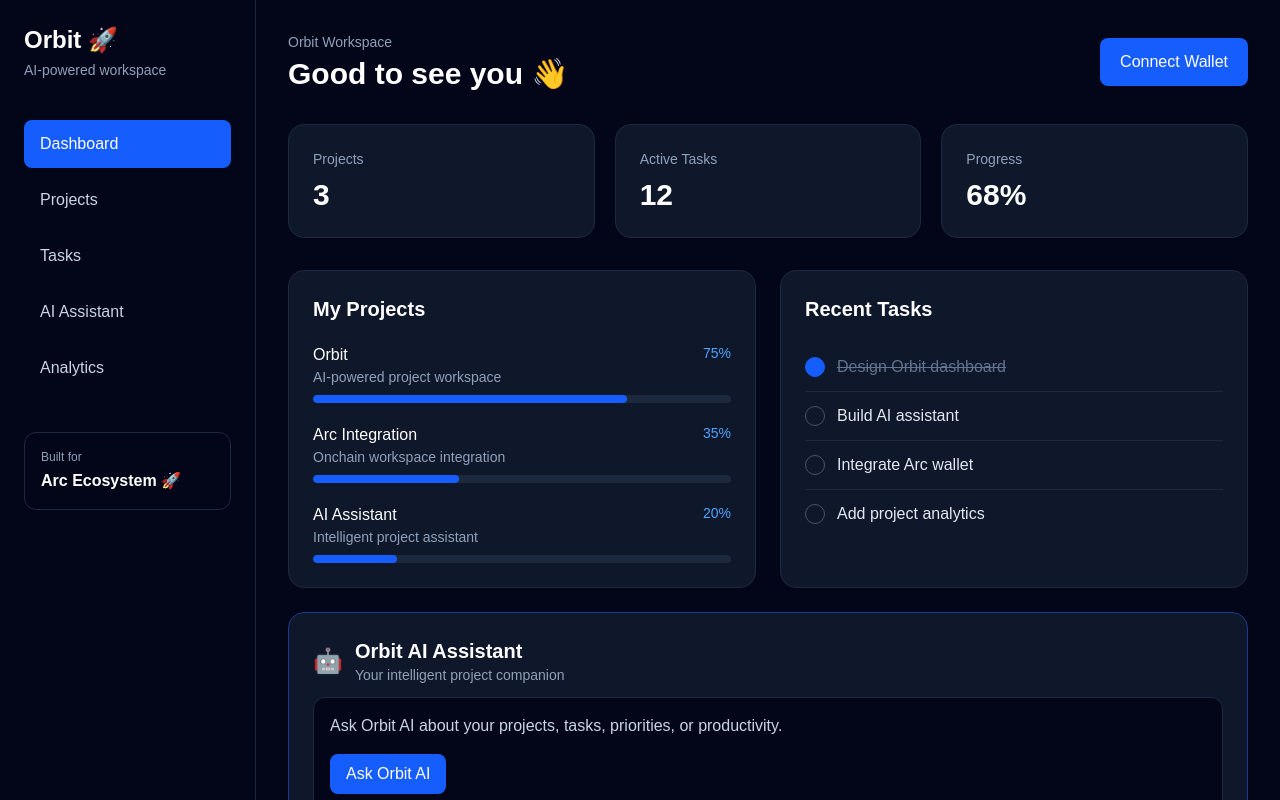
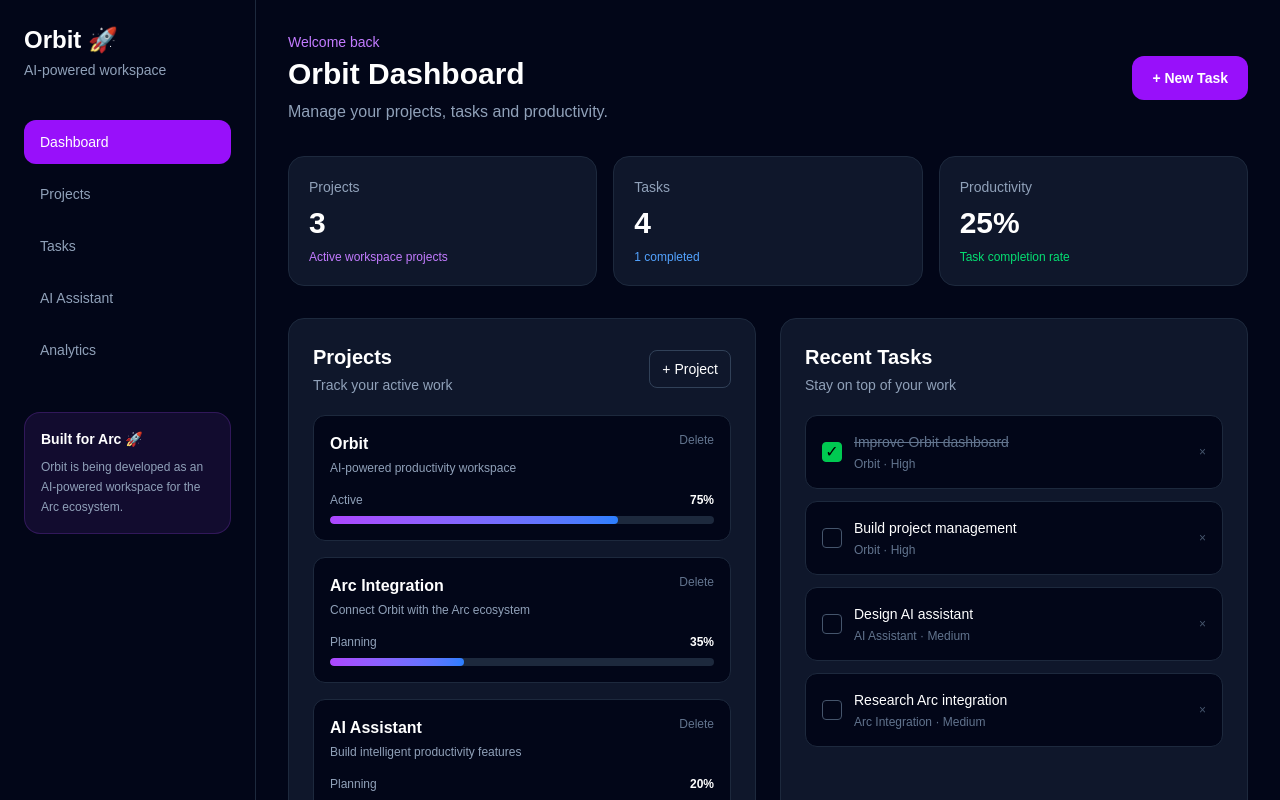
Before and after one commit to Yuvan2017/orbit, a Next.js app: page /dashboard in a window 1280 px wide. Shown: the top 800 px of the page. Built offline with nearby package versions, Linux system fonts and the light colour scheme.

Commit message:
Enhance dashboard with project and task management
Added state management for projects and tasks with corresponding types. Updated the dashboard layout and functionality to include project and task forms.

```diff
--- a/app/dashboard/page.tsx
+++ b/app/dashboard/page.tsx
@@ -1,38 +1,178 @@
 "use client";
 
-import { useState } from "react";
+import { useMemo, useState } from "react";
+
+type Project = {
+  id: number;
+  name: string;
+  description: string;
+  progress: number;
+  status: "Active" | "Planning" | "Completed";
+};
+
+type Task = {
+  id: number;
+  title: string;
+  project: string;
+  priority: "High" | "Medium" | "Low";
+  completed: boolean;
+};
 
 export default function Dashboard() {
   const [active, setActive] = useState("Dashboard");
 
-  const menu = [
+  const [projects, setProjects] = useState<Project[]>([
+    {
+      id: 1,
+      name: "Orbit",
+      description: "AI-powered productivity workspace",
+      progress: 75,
+      status: "Active",
+    },
+    {
+      id: 2,
+      name: "Arc Integration",
+      description: "Connect Orbit with the Arc ecosystem",
+      progress: 35,
+      status: "Planning",
+    },
+    {
+      id: 3,
+      name: "AI Assistant",
+      description: "Build intelligent productivity features",
+      progress: 20,
+      status: "Planning",
+    },
+  ]);
+
+  const [tasks, setTasks] = useState<Task[]>([
+    {
+      id: 1,
+      title: "Improve Orbit dashboard",
+      project: "Orbit",
+      priority: "High",
+      completed: true,
+    },
+    {
+      id: 2,
+      title: "Build project management",
+      project: "Orbit",
+      priority: "High",
+      completed: false,
+    },
+    {
+      id: 3,
+      title: "Design AI assistant",
+      project: "AI Assistant",
+      priority: "Medium",
+      completed: false,
+    },
+    {
+      id: 4,
+      title: "Research Arc integration",
+      project: "Arc Integration",
+      priority: "Medium",
+      completed: false,
+    },
+  ]);
+
+  const [showProjectForm, setShowProjectForm] = useState(false);
+  const [showTaskForm, setShowTaskForm] = useState(false);
+
+  const [newProject, setNewProject] = useState("");
+  const [newTask, setNewTask] = useState("");
+
+  const completedTasks = tasks.filter((task) => task.completed).length;
+
+  const progress = useMemo(() => {
+    if (tasks.length === 0) return 0;
+    return Math.round((completedTasks / tasks.length) * 100);
+  }, [tasks, completedTasks]);
+
+  function addProject() {
+    if (!newProject.trim()) return;
+
+    setProjects([
+      ...projects,
+      {
+        id: Date.now(),
+        name: newProject,
+        description: "New Orbit project",
+        progress: 0,
+        status: "Planning",
+      },
+    ]);
+
+    setNewProject("");
+    setShowProjectForm(false);
+  }
+
+  function addTask() {
+    if (!newTask.trim()) return;
+
+    setTasks([
+      ...tasks,
+      {
+        id: Date.now(),
+        title: newTask,
+        project: "Orbit",
+        priority: "Medium",
+        completed: false,
+      },
+    ]);
+
+    setNewTask("");
+    setShowTaskForm(false);
+  }
+
+  function toggleTask(id: number) {
+    setTasks(
+      tasks.map((task) =>
+        task.id === id
+          ? { ...task, completed: !task.completed }
+          : task
+      )
+    );
+  }
+
+  function deleteProject(id: number) {
+    setProjects(projects.filter((project) => project.id !== id));
+  }
+
+  function deleteTask(id: number) {
+    setTasks(tasks.filter((task) => task.id !== id));
+  }
+
+  return (
+    <main className="min-h-screen bg-slate-950 text-white">
+      <div className="flex min-h-screen">
+
+        {/* SIDEBAR */}
+        <aside className="hidden w-64 border-r border-slate-800 bg-slate-950 p-6 md:block">
+          <div className="mb-10">
+            <h1 className="text-2xl font-bold">
+              Orbit <span className="text-purple-400">🚀</span>
+            </h1>
+            <p className="mt-1 text-sm text-slate-400">
+              AI-powered workspace
+            </p>
+          </div>
+
+          <nav className="space-y-2">
+            {[
               "Dashboard",
               "Projects",
               "Tasks",
               "AI Assistant",
               "Analytics",
-  ];
-
-  return (
-    <main className="min-h-screen bg-slate-950 text-white flex">
-      {/* Sidebar */}
-      <aside className="w-64 border-r border-slate-800 bg-slate-950 p-6">
-        <div className="mb-10">
-          <h1 className="text-2xl font-bold">Orbit 🚀</h1>
-          <p className="text-sm text-slate-400 mt-1">
-            AI-powered workspace
-          </p>
-        </div>
-
-        <nav className="space-y-2">
-          {menu.map((item) => (
+            ].map((item) => (
               <button
                 key={item}
                 onClick={() => setActive(item)}
-              className={`w-full text-left px-4 py-3 rounded-lg transition ${
+                className={`w-full rounded-xl px-4 py-3 text-left text-sm transition ${
                   active === item
-                  ? "bg-blue-600 text-white"
-                  : "text-slate-300 hover:bg-slate-800"
+                    ? "bg-purple-600 text-white"
+                    : "text-slate-400 hover:bg-slate-800 hover:text-white"
                 }`}
               >
                 {item}
@@ -40,172 +180,330 @@
             ))}
           </nav>
 
-        <div className="mt-10 rounded-xl border border-slate-800 p-4">
-          <p className="text-xs text-slate-400">Built for</p>
-          <p className="font-semibold mt-1">Arc Ecosystem 🚀</p>
+          <div className="mt-10 rounded-2xl border border-purple-500/20 bg-purple-500/10 p-4">
+            <p className="text-sm font-semibold">
+              Built for Arc 🚀
+            </p>
+            <p className="mt-2 text-xs leading-5 text-slate-400">
+              Orbit is being developed as an AI-powered workspace for the
+              Arc ecosystem.
+            </p>
           </div>
         </aside>
 
-      {/* Main content */}
-      <section className="flex-1 p-8">
-        <div className="flex items-center justify-between mb-8">
+        {/* MAIN */}
+        <section className="flex-1 p-5 md:p-8">
+
+          {/* HEADER */}
+          <header className="mb-8 flex flex-col justify-between gap-4 md:flex-row md:items-center">
             <div>
-            <p className="text-slate-400 text-sm">Orbit Workspace</p>
-            <h2 className="text-3xl font-bold mt-1">
-              Good to see you 👋
+              <p className="text-sm text-purple-400">Welcome back</p>
+              <h2 className="mt-1 text-3xl font-bold">
+                Orbit Dashboard
               </h2>
+              <p className="mt-2 text-slate-400">
+                Manage your projects, tasks and productivity.
+              </p>
             </div>
 
-          <button className="px-5 py-3 rounded-lg bg-blue-600 hover:bg-blue-700">
-            Connect Wallet
+            <button
+              onClick={() => setShowTaskForm(true)}
+              className="rounded-xl bg-purple-600 px-5 py-3 text-sm font-semibold transition hover:bg-purple-500"
+            >
+              + New Task
+            </button>
+          </header>
+
+          {/* STATS */}
+          <div className="grid gap-4 md:grid-cols-3">
+
+            <div className="rounded-2xl border border-slate-800 bg-slate-900 p-5">
+              <p className="text-sm text-slate-400">Projects</p>
+              <p className="mt-2 text-3xl font-bold">
+                {projects.length}
+              </p>
+              <p className="mt-2 text-xs text-purple-400">
+                Active workspace projects
+              </p>
+            </div>
+
+            <div className="rounded-2xl border border-slate-800 bg-slate-900 p-5">
+              <p className="text-sm text-slate-400">Tasks</p>
+              <p className="mt-2 text-3xl font-bold">
+                {tasks.length}
+              </p>
+              <p className="mt-2 text-xs text-blue-400">
+                {completedTasks} completed
+              </p>
+            </div>
+
+            <div className="rounded-2xl border border-slate-800 bg-slate-900 p-5">
+              <p className="text-sm text-slate-400">Productivity</p>
+              <p className="mt-2 text-3xl font-bold">
+                {progress}%
+              </p>
+              <p className="mt-2 text-xs text-green-400">
+                Task completion rate
+              </p>
+            </div>
+
+          </div>
+
+          {/* CONTENT */}
+          <div className="mt-8 grid gap-6 lg:grid-cols-2">
+
+            {/* PROJECTS */}
+            <div className="rounded-2xl border border-slate-800 bg-slate-900 p-6">
+
+              <div className="mb-5 flex items-center justify-between">
+                <div>
+                  <h3 className="text-xl font-semibold">
+                    Projects
+                  </h3>
+                  <p className="mt-1 text-sm text-slate-400">
+                    Track your active work
+                  </p>
+                </div>
+
+                <button
+                  onClick={() => setShowProjectForm(true)}
+                  className="rounded-lg border border-slate-700 px-3 py-2 text-sm hover:bg-slate-800"
+                >
+                  + Project
                 </button>
               </div>
 
-        {/* Stats */}
-        <div className="grid grid-cols-1 md:grid-cols-3 gap-5 mb-8">
-          <Stat title="Projects" value="3" />
-          <Stat title="Active Tasks" value="12" />
-          <Stat title="Progress" value="68%" />
+              <div className="space-y-4">
+
+                {projects.map((project) => (
+                  <div
+                    key={project.id}
+                    className="rounded-xl border border-slate-800 bg-slate-950 p-4"
+                  >
+
+                    <div className="flex items-start justify-between">
+
+                      <div>
+                        <h4 className="font-semibold">
+                          {project.name}
+                        </h4>
+
+                        <p className="mt-1 text-xs text-slate-400">
+                          {project.description}
+                        </p>
                       </div>
 
-        {/* Projects */}
-        <div className="grid grid-cols-1 lg:grid-cols-2 gap-6">
-          <div className="rounded-2xl border border-slate-800 bg-slate-900 p-6">
-            <h3 className="text-xl font-semibold mb-5">
-              My Projects
-            </h3>
+                      <button
+                        onClick={() => deleteProject(project.id)}
+                        className="text-xs text-slate-500 hover:text-red-400"
+                      >
+                        Delete
+                      </button>
 
-            <Project
-              title="Orbit"
-              description="AI-powered project workspace"
-              progress="75%"
-            />
+                    </div>
 
-            <Project
-              title="Arc Integration"
-              description="Onchain workspace integration"
-              progress="35%"
-            />
+                    <div className="mt-4 flex items-center justify-between text-xs">
+                      <span className="text-slate-400">
+                        {project.status}
+                      </span>
 
-            <Project
-              title="AI Assistant"
-              description="Intelligent project assistant"
-              progress="20%"
+                      <span className="font-semibold">
+                        {project.progress}%
+                      </span>
+                    </div>
+
+                    <div className="mt-2 h-2 overflow-hidden rounded-full bg-slate-800">
+                      <div
+                        className="h-full rounded-full bg-gradient-to-r from-purple-500 to-blue-500"
+                        style={{ width: `${project.progress}%` }}
                       />
                     </div>
 
-          {/* Tasks */}
+                  </div>
+                ))}
+
+              </div>
+            </div>
+
+            {/* TASKS */}
             <div className="rounded-2xl border border-slate-800 bg-slate-900 p-6">
-            <h3 className="text-xl font-semibold mb-5">
+
+              <div className="mb-5">
+                <h3 className="text-xl font-semibold">
                   Recent Tasks
                 </h3>
 
-            <Task text="Design Orbit dashboard" done />
-            <Task text="Build AI assistant" />
-            <Task text="Integrate Arc wallet" />
-            <Task text="Add project analytics" />
+                <p className="mt-1 text-sm text-slate-400">
+                  Stay on top of your work
+                </p>
+              </div>
+
+              <div className="space-y-3">
+
+                {tasks.map((task) => (
+                  <div
+                    key={task.id}
+                    className="flex items-center gap-3 rounded-xl border border-slate-800 bg-slate-950 p-4"
+                  >
+
+                    <button
+                      onClick={() => toggleTask(task.id)}
+                      className={`flex h-5 w-5 items-center justify-center rounded border ${
+                        task.completed
+                          ? "border-green-500 bg-green-500 text-black"
+                          : "border-slate-600"
+                      }`}
+                    >
+                      {task.completed ? "✓" : ""}
+                    </button>
+
+                    <div className="min-w-0 flex-1">
+                      <p
+                        className={`text-sm font-medium ${
+                          task.completed
+                            ? "text-slate-500 line-through"
+                            : "text-white"
+                        }`}
+                      >
+                        {task.title}
+                      </p>
+
+                      <p className="mt-1 text-xs text-slate-500">
+                        {task.project} · {task.priority}
+                      </p>
+                    </div>
+
+                    <button
+                      onClick={() => deleteTask(task.id)}
+                      className="text-xs text-slate-600 hover:text-red-400"
+                    >
+                      ×
+                    </button>
+
+                  </div>
+                ))}
+
               </div>
             </div>
 
-        {/* AI Assistant */}
-        <div className="mt-6 rounded-2xl border border-blue-900 bg-slate-900 p-6">
-          <div className="flex items-center gap-3 mb-3">
-            <div className="text-2xl">🤖</div>
+          </div>
+
+          {/* AI ASSISTANT */}
+          <div className="mt-6 rounded-2xl border border-purple-500/20 bg-gradient-to-r from-purple-950/50 to-blue-950/50 p-6">
+
+            <div className="flex flex-col justify-between gap-4 md:flex-row md:items-center">
+
               <div>
-              <h3 className="text-xl font-semibold">
+                <p className="text-sm font-semibold text-purple-300">
                   Orbit AI Assistant
+                </p>
+
+                <h3 className="mt-1 text-xl font-bold">
+                  Your intelligent productivity layer
                 </h3>
-              <p className="text-sm text-slate-400">
-                Your intelligent project companion
+
+                <p className="mt-2 max-w-2xl text-sm text-slate-400">
+                  AI-powered planning, task suggestions and project insights
+                  are coming next.
                 </p>
               </div>
+
+              <button
+                onClick={() => setActive("AI Assistant")}
+                className="rounded-xl border border-purple-500/40 px-5 py-3 text-sm font-semibold hover:bg-purple-500/10"
+              >
+                Explore AI →
+              </button>
+
             </div>
 
-          <div className="rounded-xl bg-slate-950 border border-slate-800 p-4">
-            <p className="text-slate-300">
-              Ask Orbit AI about your projects, tasks, priorities,
-              or productivity.
+          </div>
+
+        </section>
+      </div>
+
+      {/* NEW PROJECT MODAL */}
+      {showProjectForm && (
+        <div className="fixed inset-0 z-50 flex items-center justify-center bg-black/70 p-4">
+
+          <div className="w-full max-w-md rounded-2xl border border-slate-700 bg-slate-900 p-6">
+
+            <h3 className="text-xl font-bold">
+              Create Project
+            </h3>
+
+            <p className="mt-1 text-sm text-slate-400">
+              Add a new project to Orbit.
             </p>
 
-            <button className="mt-4 px-4 py-2 rounded-lg bg-blue-600 hover:bg-blue-700">
-              Ask Orbit AI
+            <input
+              value={newProject}
+              onChange={(e) => setNewProject(e.target.value)}
+              placeholder="Project name"
+              className="mt-5 w-full rounded-xl border border-slate-700 bg-slate-950 px-4 py-3 text-sm outline-none focus:border-purple-500"
+            />
+
+            <div className="mt-5 flex justify-end gap-3">
+              <button
+                onClick={() => setShowProjectForm(false)}
+                className="rounded-xl px-4 py-2 text-sm text-slate-400 hover:bg-slate-800"
+              >
+                Cancel
+              </button>
+
+              <button
+                onClick={addProject}
+                className="rounded-xl bg-purple-600 px-4 py-2 text-sm font-semibold hover:bg-purple-500"
+              >
+                Create
               </button>
             </div>
+
           </div>
-      </section>
+        </div>
+      )}
+
+      {/* NEW TASK MODAL */}
+      {showTaskForm && (
+        <div className="fixed inset-0 z-50 flex items-center justify-center bg-black/70 p-4">
+
+          <div className="w-full max-w-md rounded-2xl border border-slate-700 bg-slate-900 p-6">
+
+            <h3 className="text-xl font-bold">
+              Create Task
+            </h3>
+
+            <p className="mt-1 text-sm text-slate-400">
+              Add something you need to get done.
+            </p>
+
+            <input
+              value={newTask}
+              onChange={(e) => setNewTask(e.target.value)}
+              placeholder="Task name"
+              className="mt-5 w-full rounded-xl border border-slate-700 bg-slate-950 px-4 py-3 text-sm outline-none focus:border-purple-500"
+            />
+
+            <div className="mt-5 flex justify-end gap-3">
+              <button
+                onClick={() => setShowTaskForm(false)}
+                className="rounded-xl px-4 py-2 text-sm text-slate-400 hover:bg-slate-800"
+              >
+                Cancel
+              </button>
+
+              <button
+                onClick={addTask}
+                className="rounded-xl bg-purple-600 px-4 py-2 text-sm font-semibold hover:bg-purple-500"
+              >
+                Create
+              </button>
+            </div>
+
+          </div>
+        </div>
+      )}
+
     </main>
   );
 }
-
-function Stat({
-  title,
-  value,
-}: {
-  title: string;
-  value: string;
-}) {
-  return (
-    <div className="rounded-2xl border border-slate-800 bg-slate-900 p-6">
-      <p className="text-sm text-slate-400">{title}</p>
-      <p className="text-3xl font-bold mt-2">{value}</p>
-    </div>
-  );
-}
-
-function Project({
-  title,
-  description,
-  progress,
-}: {
-  title: string;
-  description: string;
-  progress: string;
-}) {
-  return (
-    <div className="mb-5 last:mb-0">
-      <div className="flex justify-between mb-2">
-        <div>
-          <p className="font-medium">{title}</p>
-          <p className="text-sm text-slate-400">{description}</p>
-        </div>
-
-        <span className="text-sm text-blue-400">{progress}</span>
-      </div>
-
-      <div className="h-2 bg-slate-800 rounded-full overflow-hidden">
-        <div
-          className="h-full bg-blue-600 rounded-full"
-          style={{ width: progress }}
-        />
-      </div>
-    </div>
-  );
-}
-
-function Task({
-  text,
-  done = false,
-}: {
-  text: string;
-  done?: boolean;
-}) {
-  return (
-    <div className="flex items-center gap-3 py-3 border-b border-slate-800 last:border-0">
-      <div
-        className={`w-5 h-5 rounded-full border ${
-          done
-            ? "bg-blue-600 border-blue-600"
-            : "border-slate-600"
-        }`}
-      />
-
-      <span
-        className={
-          done ? "text-slate-500 line-through" : "text-slate-200"
-        }
-      >
-        {text}
-      </span>
-    </div>
-  );
-}
```
Lines whose indentation alone changed are shown as unchanged.
